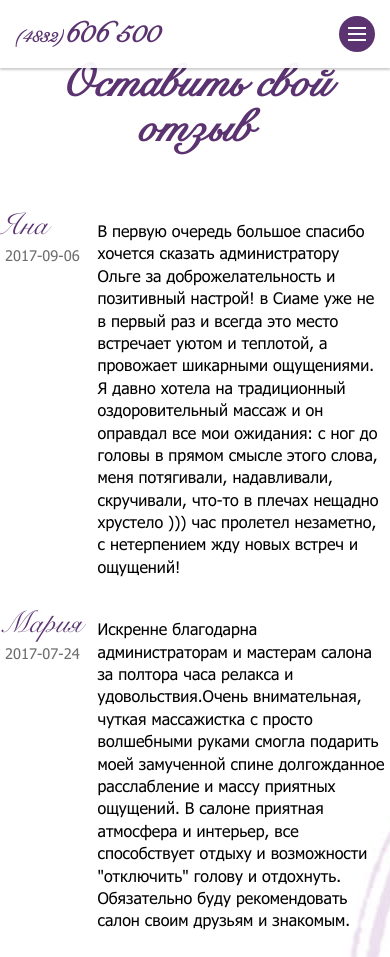
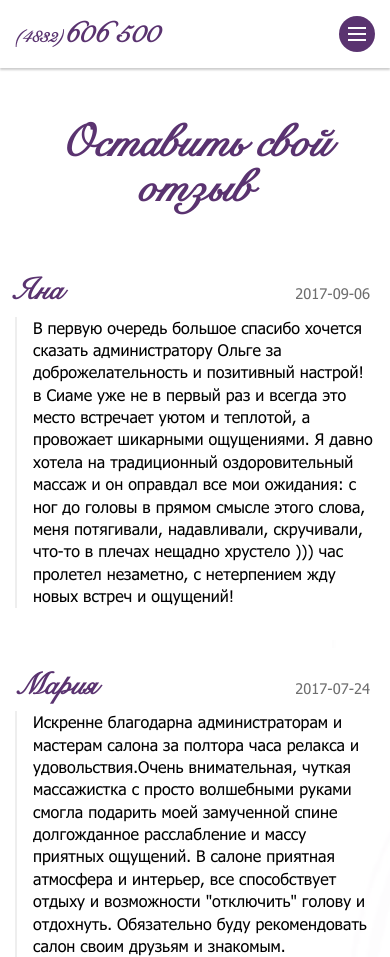
Before and after one commit to corvus-007/siam, a website: page app/reviews.html in a window 390 px wide. Shown: the top 957 px of the page. Drawn offline with nearby package versions, Linux system fonts and the light colour scheme.

Commit message:
Добавляет стили для адаптивности страницы Отзывы в файлах style.css и style_reviews.css

```diff
--- a/app/css/style.css
+++ b/app/css/style.css
@@ -1657,8 +1657,6 @@ h1.photo_header {
 /*Скрывающийся блок формы*/
 
 div[id^="item"] {
-  -webkit-transition: height .6s;
-  -moz-transition: height .6s;
   -o-transition: height .6s;
   transition: height .6s;
   height: 0px;
@@ -1667,18 +1665,87 @@ div[id^="item"] {
 
 div.max {
   height: 530px;
-  -webkit-transition-delay: .6s;
-  -moz-transition-delay: .6s;
-  -o-transition-delay: .6s;
   transition-delay: .6s;
-  -webkit-transition-duration: 1s;
-  -moz-transition-duration: 1s;
-  -o-transition-duration: 1s;
   transition-duration: 1s;
 }
 
 div#item1.max {
   height: 200px;
+}
+
+@media (max-width: 1017px) {
+  .reviews {
+    padding: 15px;
+    border-radius: 2px;
+    box-sizing: border-box;
+    background-color: rgba(255, 255, 255, 0.9);
+  }
+  .max h1 {
+    padding-left: 15px;
+    padding-right: 15px;
+  }
+  .reviews_form #contactform {
+    margin-left: auto;
+    margin-right: auto;
+  }
+  .reviews_pagination nav ul {
+    text-align: center;
+  }
+}
+
+@media (max-width: 667px) {
+  .reviews_form #contactform {
+    width: auto;
+  }
+  .reviews_form #submitbtn {
+    display: block;
+    width: 100%;
+    max-width: 450px;
+    height: auto;
+    margin: 0;
+    margin-left: auto;
+    margin-right: auto;
+    margin-bottom: 1rem;
+    padding: 1rem;
+    box-sizing: border-box;
+  }
+  .reviews_form div#contactform label.agreement {
+    width: auto;
+  }
+  .reviews {
+    margin-bottom: 2rem;
+  }
+  .reviews_name {
+    display: flex;
+    align-items: baseline;
+    justify-content: space-between;
+    width: auto;
+    margin-bottom: 0.5rem;
+    float: none;
+  }
+  .reviews_name h3 {
+    margin-right: 1rem;
+    font-weight: 600;
+  }
+  .reviews_text {
+    width: auto;
+    float: none;
+    margin-left: 1rem;
+    padding-left: 1rem;
+    border-left: 2px solid #eee;
+  }
+  .reviews_text> :first-child {
+    padding-top: 0;
+  }
+  .reviews_text> :last-child {
+    padding-bottom: 0;
+  }
+}
+
+@media (max-width: 400px) {
+  .reviews_text {
+    margin-left: 0;
+  }
 }
 
 
--- a/app/css/style_reviews.css
+++ b/app/css/style_reviews.css
@@ -1,4 +1,9 @@
-body
-{
-    background:  url('../img/bg_reviews_bottom.png') no-repeat center bottom, url('../img/bg_reviews_top.jpg') no-repeat center top;
+body {
+  background: url('../img/bg_reviews_bottom.png') no-repeat center bottom, url('../img/bg_reviews_top.jpg') no-repeat center top;
 }
+
+@media (max-width: 1017px) {
+  body {
+    padding-top: 60px;
+  }
+}
```
